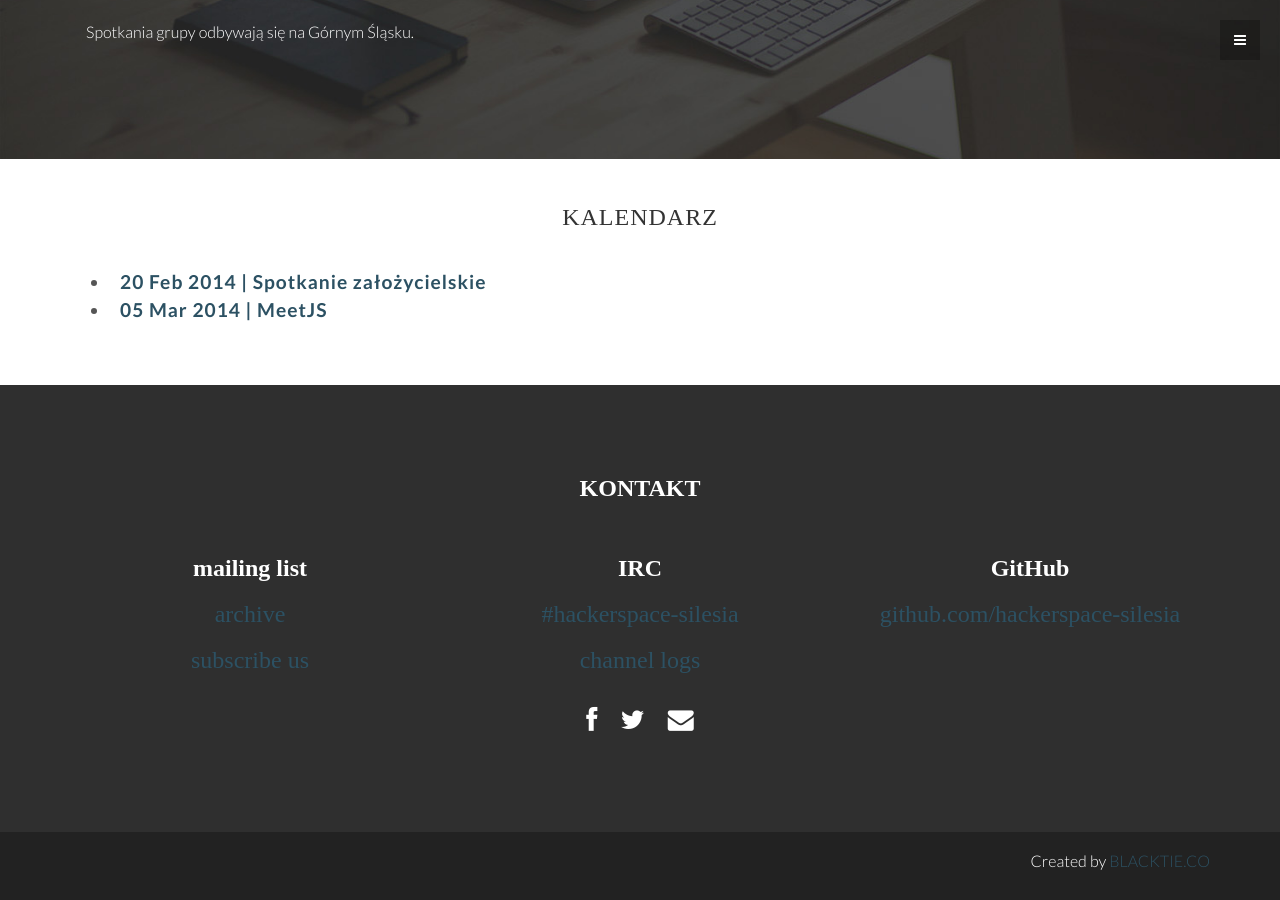
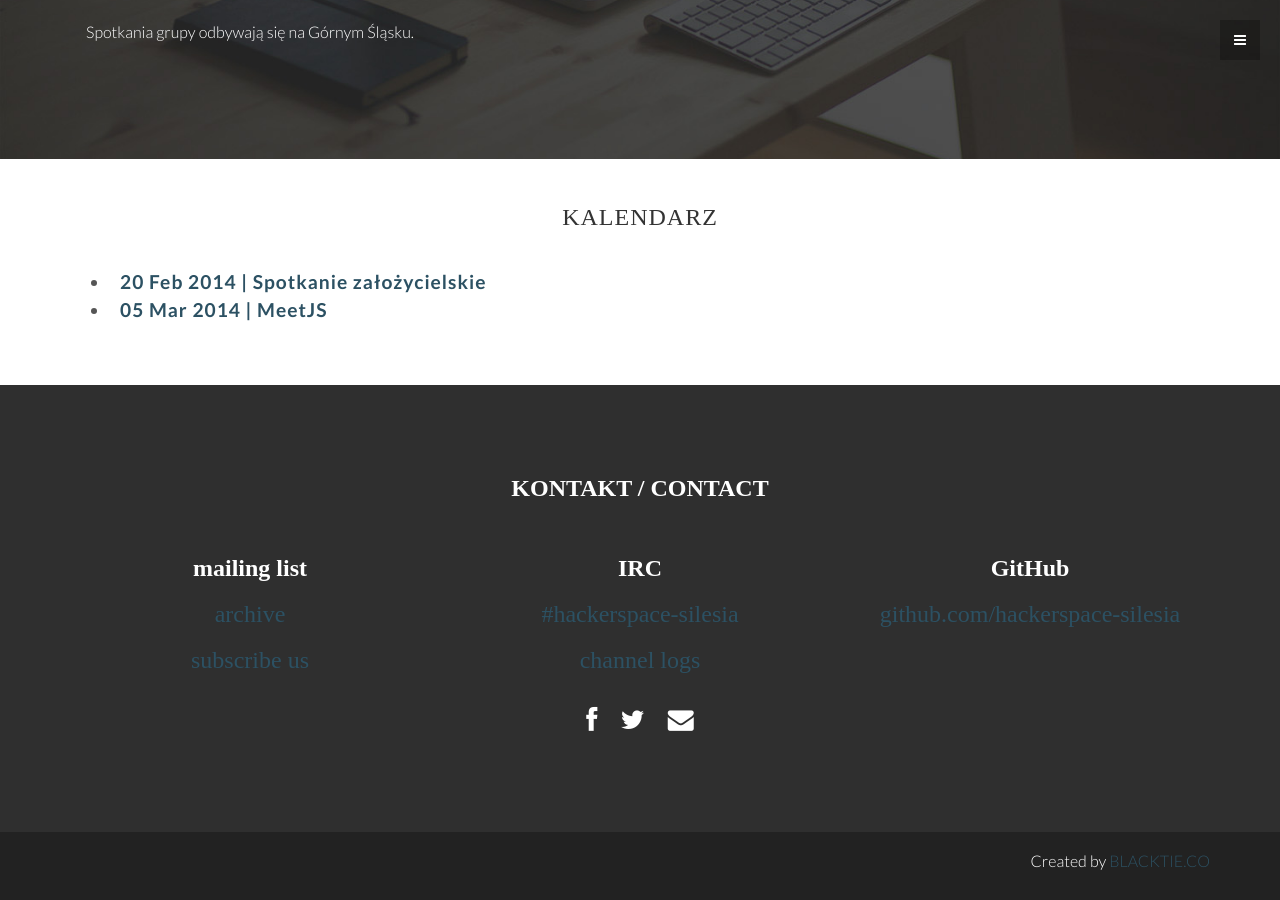
Before and after one commit to hackerspace-silesia/hackerspace-silesia.github.io, a Jekyll site: the page built from index.html, in a window 1280 px wide and 900 px high, scrolled down 2208 px. Built offline with Jekyll 4.4.1, drawn with Linux system fonts in a browser that asks for light colours.

Commit message:
Update default.html

```diff
--- a/_layouts/default.html
+++ b/_layouts/default.html
@@ -67,7 +67,7 @@
     <div id="f">
         <div class="container">
             <div class="row">
-                <h3><b>KONTAKT</b></h3>
+                <h3><b>KONTAKT / CONTACT</b></h3>
                 <br>
                 <div class="col-lg-4">
                     <h3><b>mailing list</b></h3>
```
